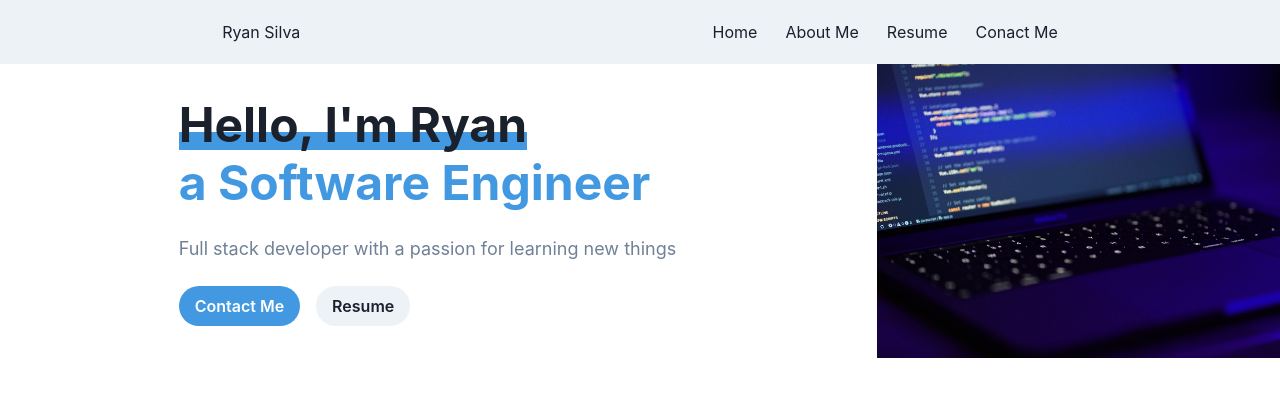
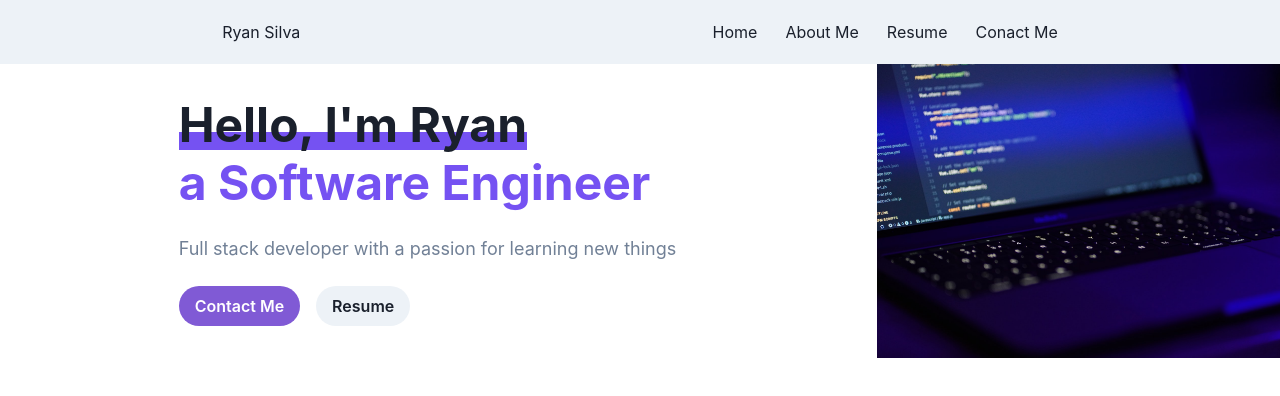
Before and after one commit to RdotSilva/TypeScript-React-Showcase, a React (Create React App) app: page / in a window 1280 px wide. Shown: the top 396 px of the page. Built offline with nearby package versions, Linux system fonts and the light colour scheme.

Commit message:
Update colors for button/text

```diff
--- a/src/components/Home.tsx
+++ b/src/components/Home.tsx
@@ -26,14 +26,14 @@ const Home = () => {
                 position: "absolute",
                 bottom: 1,
                 left: 0,
-                bg: "blue.400",
+                bg: "#7552f2",
                 zIndex: -1,
               }}
             >
               Hello, I'm Ryan
             </Text>
             <br />{" "}
-            <Text color={"blue.400"} as={"span"}>
+            <Text color={"#7552f2"} as={"span"}>
               a Software Engineer
             </Text>{" "}
           </Heading>
@@ -43,10 +43,10 @@ const Home = () => {
           <Stack direction={{ base: "column", md: "row" }} spacing={4}>
             <Button
               rounded={"full"}
-              bg={"blue.400"}
+              bg={"purple.500"}
               color={"white"}
               _hover={{
-                bg: "blue.500",
+                bg: "#7552f2",
               }}
             >
               Contact Me
```
